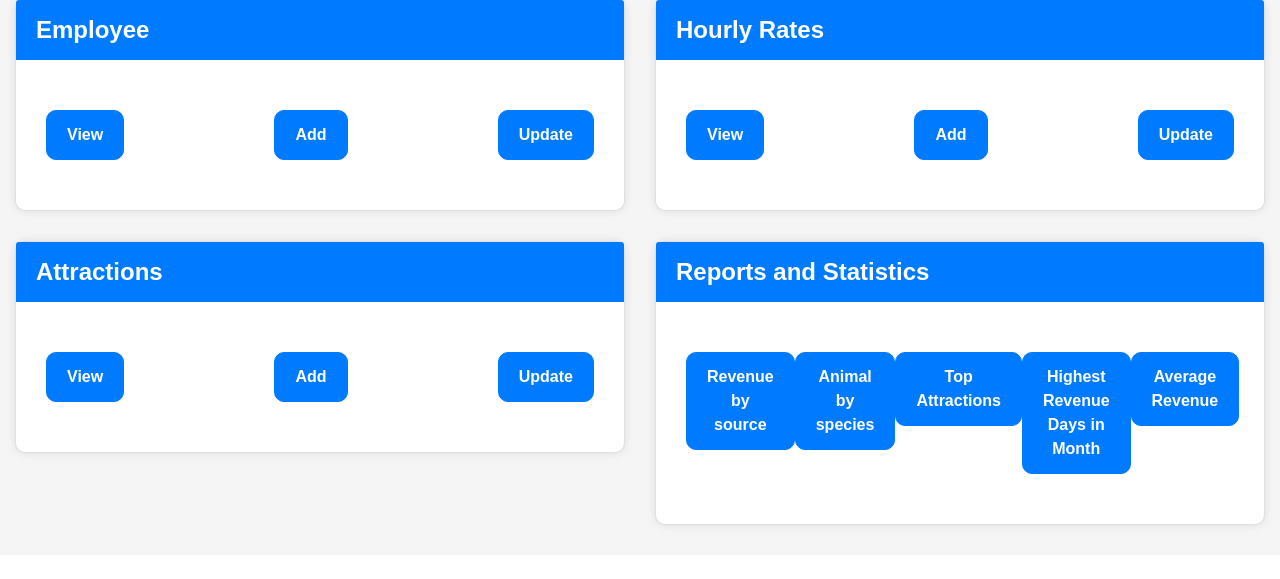
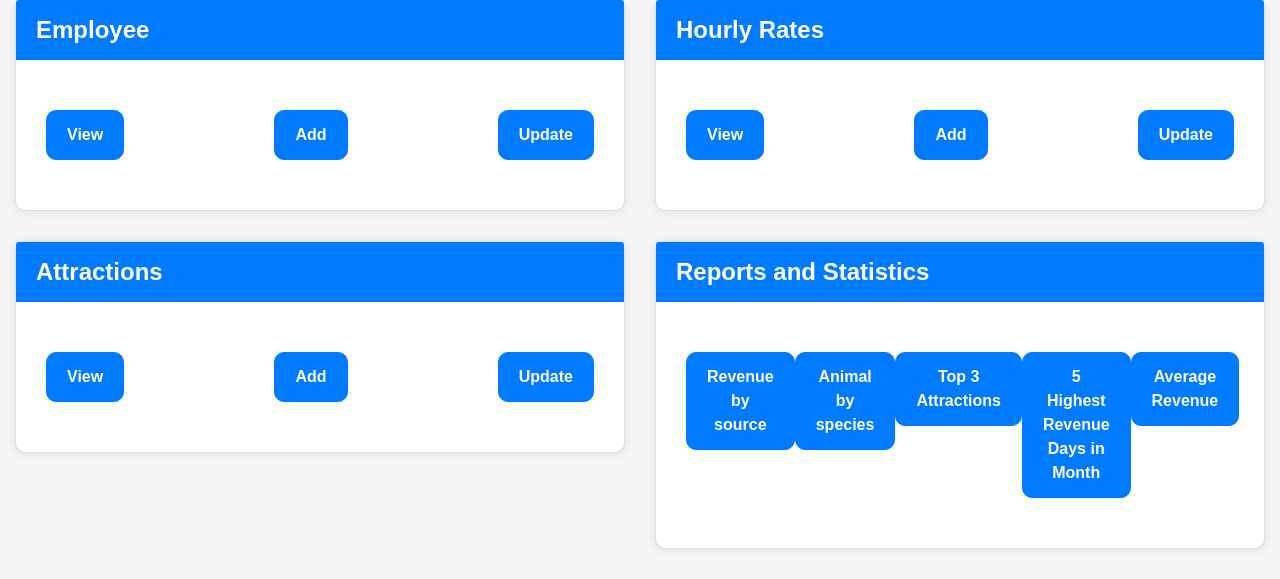
Before and after one commit to tabrezdn1/cs631-project, a PHP site: page /admin.php in a window 1280 px wide. Shown: the part 302-881 px from the top of the page. Before the commit the page ends 833 px from the top, so only its background shows below. Run offline with PHP 8.4, Linux system fonts and the light colour scheme.

Commit message:
typo fixes

```diff
--- a/AddHourlyRates.php
+++ b/AddHourlyRates.php
@@ -27,7 +27,7 @@ if ($_SERVER["REQUEST_METHOD"] == "POST") {
     <meta charset="UTF-8">
     <meta name="viewport" content="width=device-width, initial-scale=1.0">
     <meta http-equiv="X-UA-Compatible" content="ie=edge">
-    <title>Add Building</title>
+    <title>Add Hourly Rate</title>
     <style>
 
     button {
--- a/Admin.php
+++ b/Admin.php
@@ -164,8 +164,8 @@ session_start();
 						<div class="d-flex justify-content-between">
 							<a href="Report1.php"><button type="button" class="btn btn-primary" name="report1">Revenue by source</button></a>
 							<a href="Report2.php"><button type="button" class="btn btn-primary" name="report2">Animal by species</button></a>
-							<a href="Report3.php"><button type="button" class="btn btn-primary" name="report3">Top Attractions</button></a>
-							<a href="Report4.php"><button type="button" class="btn btn-primary" name="report4">Highest Revenue Days in Month</button></a>
+							<a href="Report3.php"><button type="button" class="btn btn-primary" name="report3">Top 3 Attractions</button></a>
+							<a href="Report4.php"><button type="button" class="btn btn-primary" name="report4">5 Highest Revenue Days in Month</button></a>
 							<a href="Report5.php"><button type="button" class="btn btn-primary" name="report5">Average Revenue</button></a>
 						</div>
 					</div>
--- a/building-update.php
+++ b/building-update.php
@@ -10,7 +10,7 @@ $result = mysqli_query($conn, $query);
 <html>
 
 <head>
-	<title>Animals Update</title>
+	<title>Building Update</title>
 	<style>
 		table,
 		th,
```
